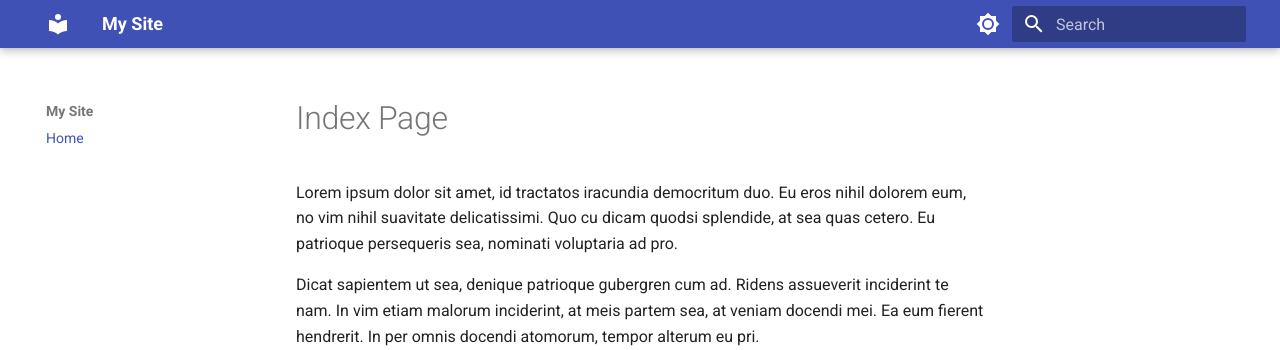
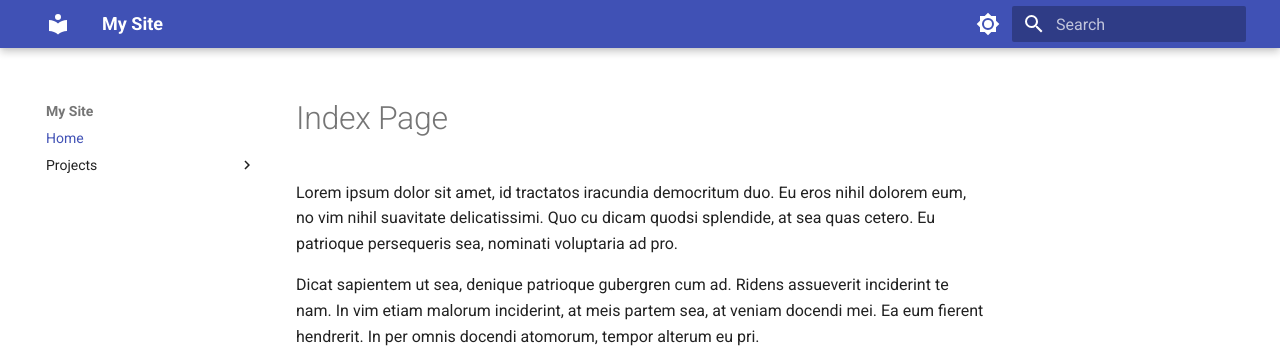
Before and after one commit to gfrovera/resume-profile-docs, an MkDocs documentation site: the page built from docs/index.md, in a window 1280 px wide. Shown: the top 350 px of the page. Built offline with MkDocs 1.6.1 and Material for MkDocs 9.7.7, drawn with Linux system fonts in a browser that asks for light colours.

Commit message:
fixing formatting

```diff
--- a/mkdocs.yml
+++ b/mkdocs.yml
@@ -2,7 +2,9 @@
 site_author: Garrett Rovera
 
 nav:
-  - Home: index.md
+    - Home: index.md
+    - Projects:
+        - DadBot: dadbot/overview.md
 
 theme:
   name: material
@@ -18,3 +20,14 @@
       toggle:
         icon: material/brightness-4
         name: Switch to light mode
+
+plugins:
+    - search
+
+
+markdown_extensions:
+    - pymdownx.tabbed
+    - pymdownx.highlight
+    - pymdownx.inlinehilite
+    - pymdownx.snippets
+    - pymdownx.superfences
```
